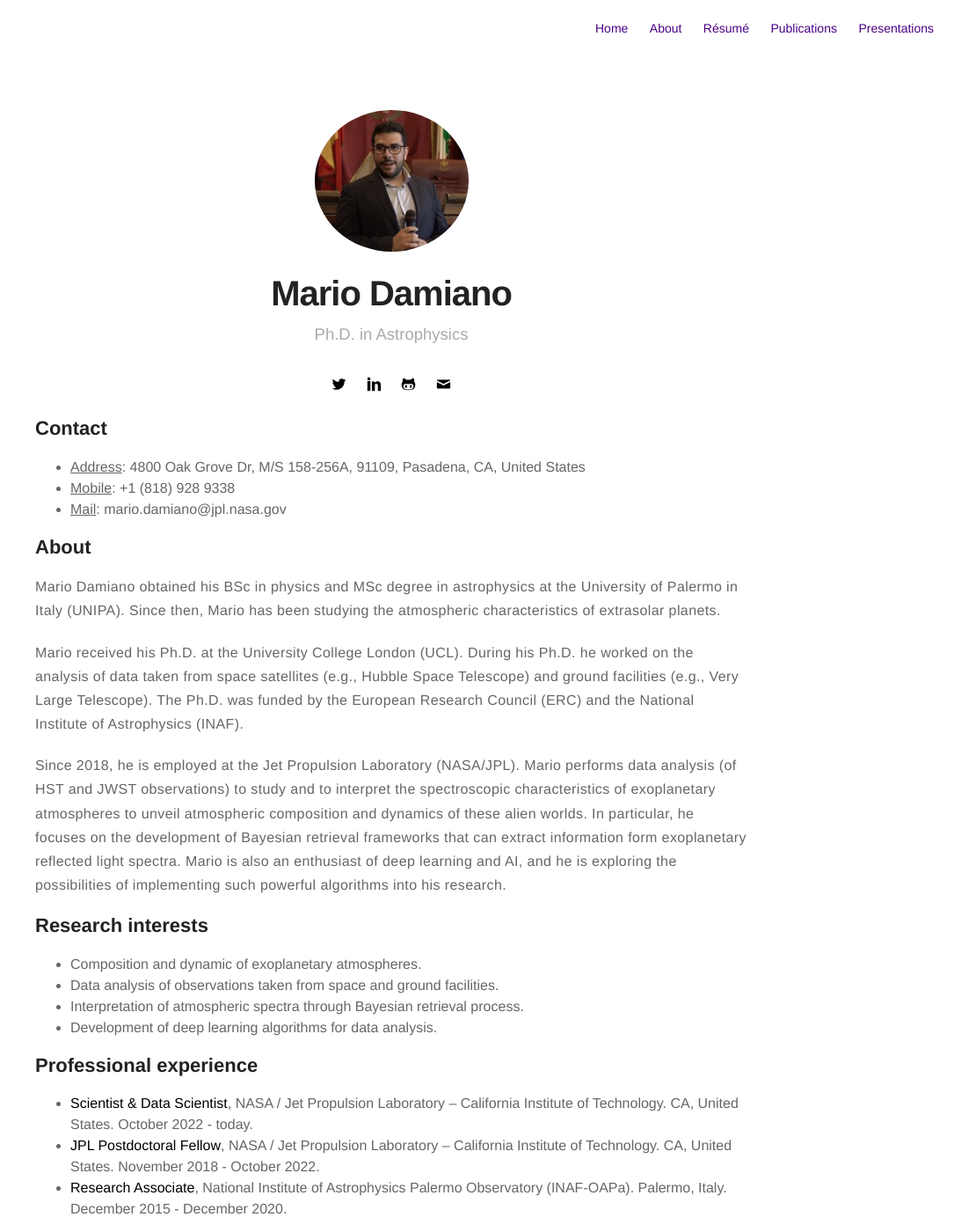
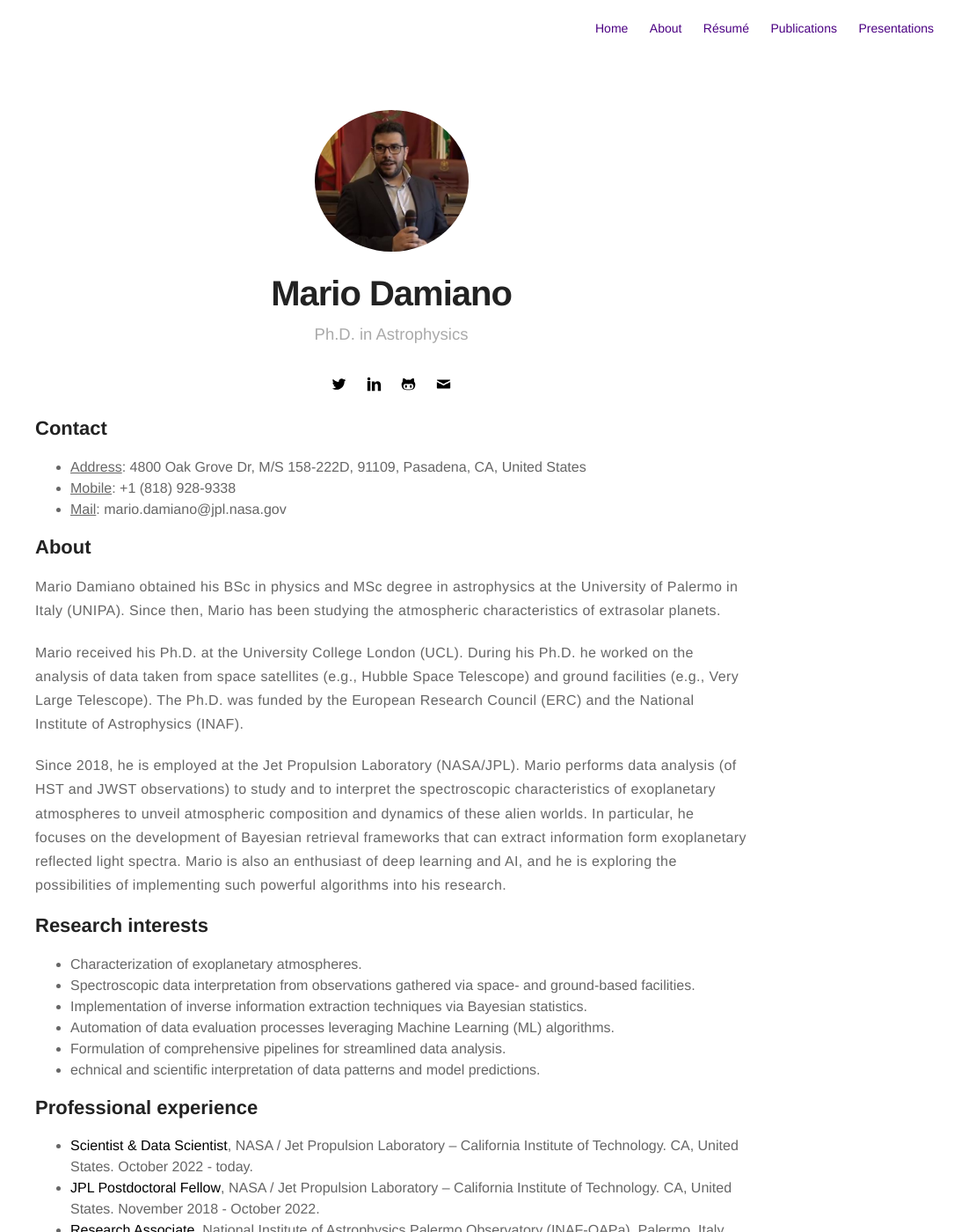
Before and after one commit to MDamiano/MDamiano.github.io, a Jekyll site: the page built from about.md, in a window 1280 px wide and 1400 px high. Shown: the whole window at 88% size, without its empty margins (195-1280 px from the left). Built offline with Jekyll 4.4.1, drawn with Linux system fonts in a browser that asks for light colours; some of the changed text lies outside the part shown.

```diff
--- a/about.md
+++ b/about.md
@@ -5,8 +5,8 @@ layout: page
 
 <h2>Contact</h2>
 <ul class="skill-list">
-	<li><u>Address</u>:  4800 Oak Grove Dr, M/S 158-256A, 91109, Pasadena, CA, United States</li>
-	<li><u>Mobile</u>:   +1 (818) 928 9338</li>
+	<li><u>Address</u>:  4800 Oak Grove Dr, M/S 158-222D, 91109, Pasadena, CA, United States</li>
+	<li><u>Mobile</u>:   +1 (818) 928-9338</li>
 	<li><u>Mail</u>:     mario.damiano@jpl.nasa.gov</li>
 </ul>
 
@@ -20,10 +20,12 @@ layout: page
 
 <h2>Research interests</h2>
 <ul class="skill-list">
-	<li>Composition and dynamic of exoplanetary atmospheres.</li>
-	<li>Data analysis of observations taken from space and ground facilities.</li>
-	<li>Interpretation of atmospheric spectra through Bayesian retrieval process.</li>
-	<li>Development of deep learning algorithms for data analysis.</li>
+	<li>Characterization of exoplanetary atmospheres.</li>
+	<li>Spectroscopic data interpretation from observations gathered via space- and ground-based facilities.</li>
+	<li>Implementation of inverse information extraction techniques via Bayesian statistics.</li>
+	<li>Automation of data evaluation processes leveraging Machine Learning (ML) algorithms.</li>
+    <li>Formulation of comprehensive pipelines for streamlined data analysis.</li>
+    <li>echnical and scientific interpretation of data patterns and model predictions.</li>
 </ul>
 
 <h2>Professional experience</h2>
@@ -79,7 +82,7 @@ high-resolution spectral data analysis, machine learning, spectroscopy.
   <li>Computing
     <ul>
       <li>Operating systems: Mac OS (excellent), Linux (excellent), Windows (excellent).</li>
-      <li>Programming: Python (excellent, including the most important libraries for data analysis and deep learning), Matlab (basic), C (basic).</li>
+      <li>Programming: Python (excellent, including the most important libraries for data analysis and machine learning), Matlab (basic), C (basic).</li>
       <li>Other: LaTeX (excellent), Apple softwares (excellent), Microsoft Office (excellent).</li>
     </ul>
   </li>
```
Also changed, not shown: other parts of about.md (+1 -0 lines), presentations.md (+4 -0 lines), 2 other files.
